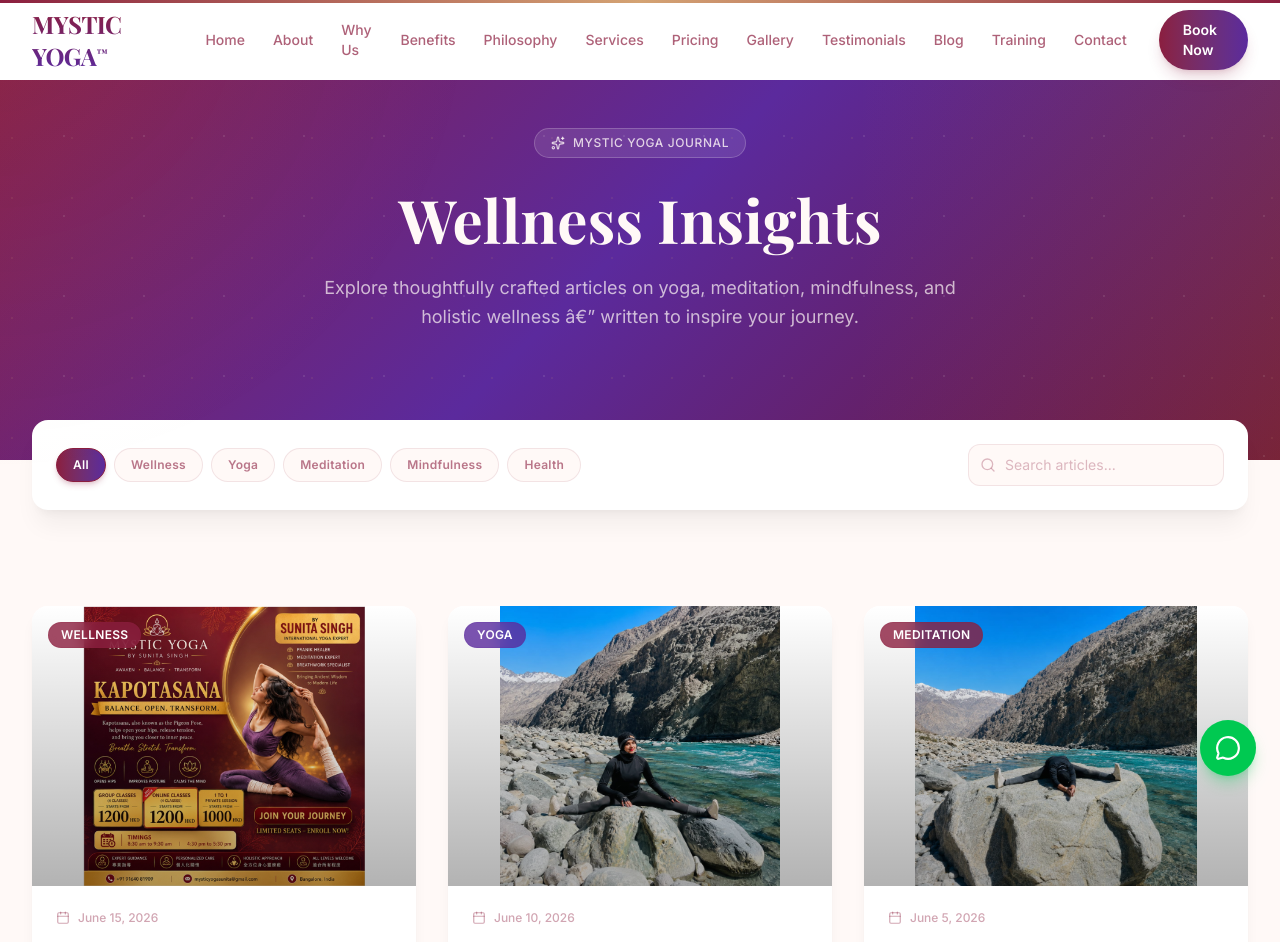
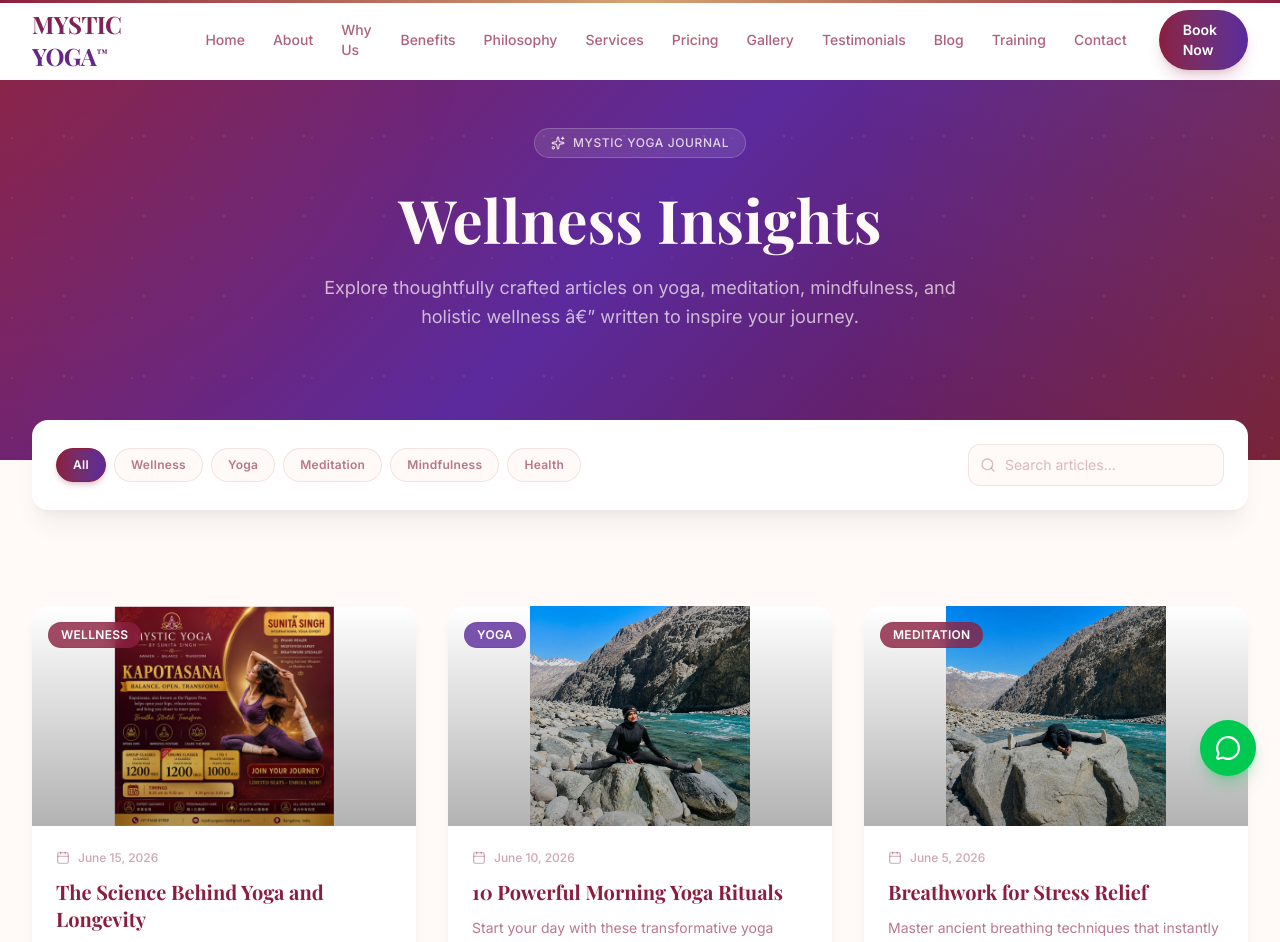
Before and after one commit to jagadeesh0417/Yoga, a Next.js app: page /blog in a window 1280 px wide. Shown: the top 942 px of the page. Built offline with nearby package versions, Linux system fonts and the light colour scheme; a web font is replaced by a local one.

Commit message:
fix services/blog images: use img tag instead of next/image for Screenshot files

```diff
--- a/src/app/blog/page.tsx
+++ b/src/app/blog/page.tsx
@@ -12,7 +12,6 @@ import {
 } from "lucide-react";
 import Link from "next/link";
 import { blogPosts } from "@/lib/data";
-import ResponsiveImage from "@/components/ResponsiveImage";
 import { cn } from "@/lib/utils";
 import Newsletter from "@/components/Newsletter";
 
@@ -179,11 +178,13 @@ export default function BlogPage() {
                 >
                   <Link href={`/blog/${post.slug}`} className="block">
                     <div className="relative overflow-hidden">
-                      <ResponsiveImage
-                        src={post.image}
-                        alt={post.title}
-                        containerClassName="transition-transform duration-500 group-hover:scale-105"
-                      />
+                      <div className="relative w-full h-[220px] bg-white flex items-center justify-center overflow-hidden transition-transform duration-500 group-hover:scale-105">
+                        <img
+                          src={post.image}
+                          alt={post.title}
+                          className="w-full h-full object-contain object-center"
+                        />
+                      </div>
                       <div className="absolute inset-0 bg-gradient-to-t from-black/30 to-transparent" />
                       <span
                         className={cn(
--- a/src/app/services/page.tsx
+++ b/src/app/services/page.tsx
@@ -7,7 +7,7 @@ import Link from 'next/link';
 import { services, siteConfig } from '@/lib/data';
 import { cn, bookConsultationLink, whatsappLink } from '@/lib/utils';
 import SectionTitle from '@/components/SectionTitle';
-import ResponsiveImage from '@/components/ResponsiveImage';
+
 
 const staggerContainer = {
   hidden: { opacity: 0 },
@@ -43,13 +43,15 @@ function ServiceSection({
         isReversed && 'lg:direction-rtl'
       )}
     >
-      <div className={cn(isReversed && 'lg:order-1')}>
+        <div className={cn(isReversed && 'lg:order-1')}>
         <div className="relative rounded-2xl overflow-hidden group">
-          <ResponsiveImage
-            src={service.image}
-            alt={service.title}
-            containerClassName="transition-transform duration-700 group-hover:scale-105"
-          />
+          <div className="relative w-full h-[400px] bg-white flex items-center justify-center overflow-hidden transition-transform duration-700 group-hover:scale-105">
+            <img
+              src={service.image}
+              alt={service.title}
+              className="w-full h-full object-contain object-center"
+            />
+          </div>
           <div className="absolute inset-0 bg-gradient-to-t from-black/60 via-black/20 to-transparent z-10" />
           <div className="absolute inset-0 flex items-center justify-center z-20">
             <div className="text-center p-8">
```
